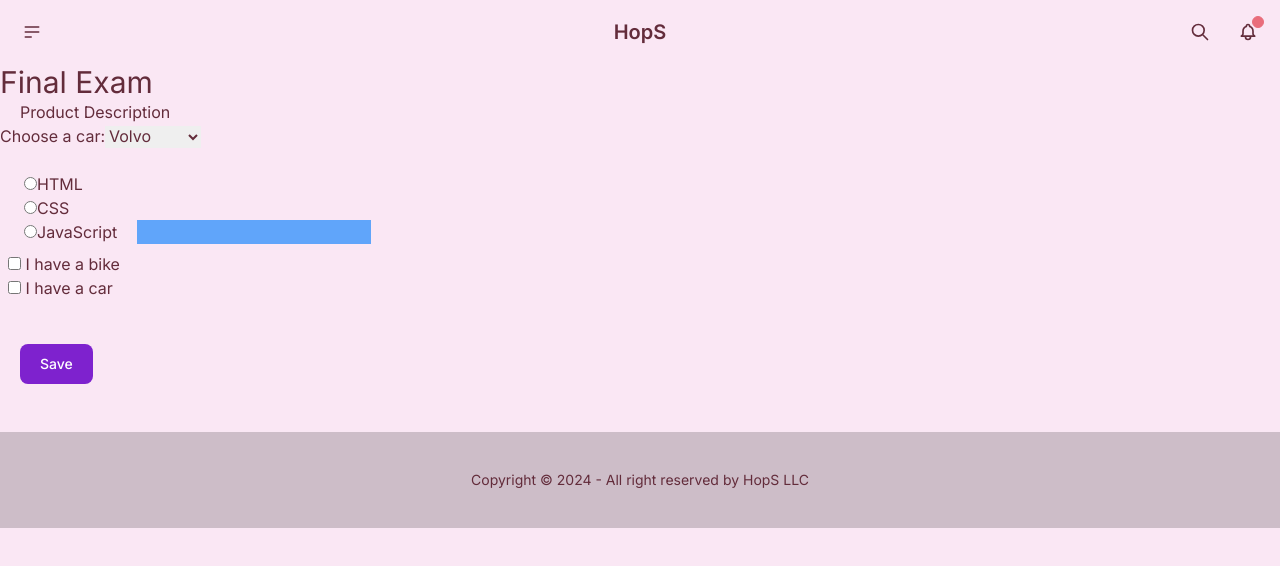
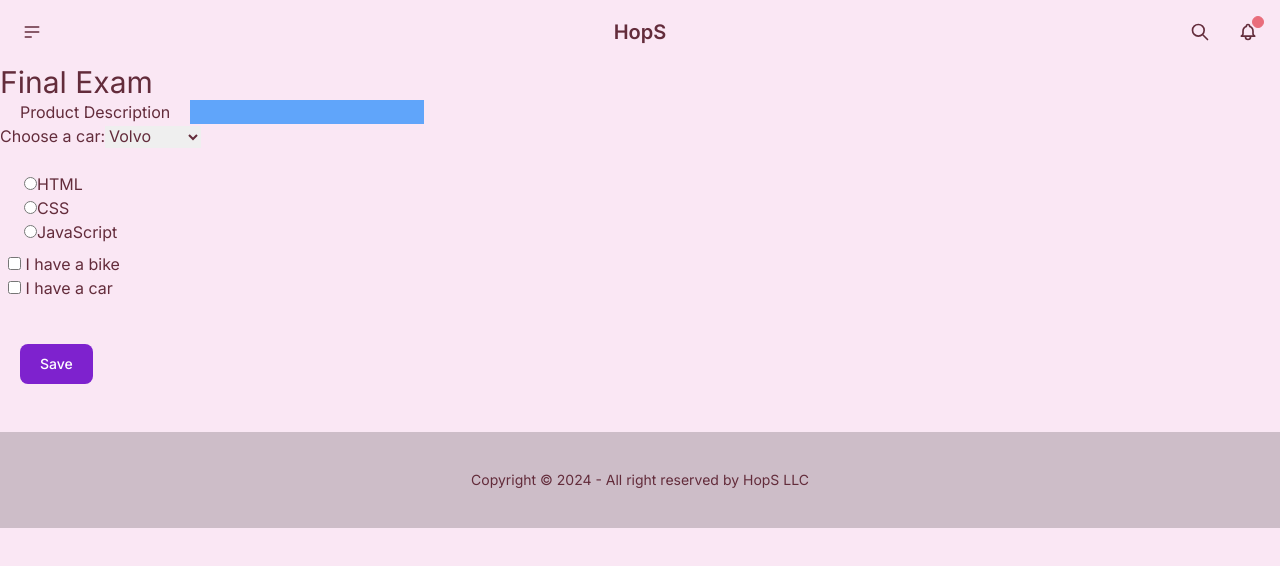
Before and after one commit to lkaur29/exam2, a Next.js app: page /final in a window 1280 px wide. Shown: the top 566 px of the page. Built offline with nearby package versions, Linux system fonts and the light colour scheme.

Commit message:
blue textbox

```diff
--- a/app/final/page.tsx
+++ b/app/final/page.tsx
@@ -5,6 +5,7 @@ export default function Page() {
 
       <form>
         <label htmlFor="product" className='ml-5'>Product Description</label>
+        <input type="text" name="product" id="product" className="ml-5 text-black bg-blue-400"/>
         <br />
         <label htmlFor="cars" className="mxl-5">Choose a car:</label>
 
@@ -24,7 +25,6 @@ export default function Page() {
          <label htmlFor="css">CSS</label><br />
          <input type="radio" id="javascript" name="fav_language" value="JavaScript" />
          <label htmlFor="javascript">JavaScript</label>
-        <input type="text" name="product" id="product" className="ml-5 text-black bg-blue-400"/>
         </div>
 
         <div className="ml-2 mt-2">
```
